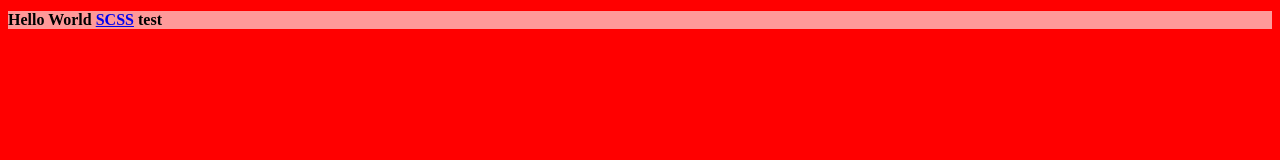
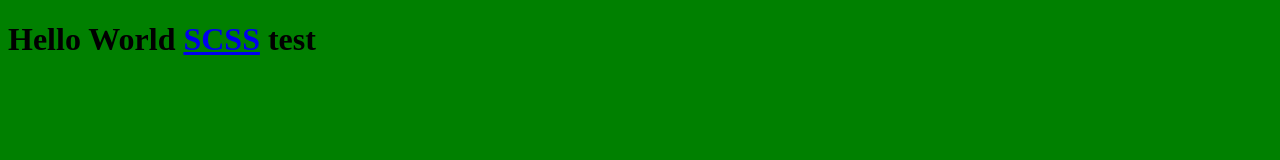
Before and after one commit to mondai40/SASSPractice, a website: page index.html in a window 1280 px wide. Drawn offline with Linux system fonts and the light colour scheme.

Commit message:
learnt how to use @if

```diff
--- a/scss/style.scss
+++ b/scss/style.scss
@@ -1,10 +1,11 @@
-$brandColor: rgba(255, 0, 0);
-$baseFontSize: 16px;
+$x: 19;
 
 body {
-    background: $brandColor;
-    h1 {
-        background: lighten($brandColor, 30%);
-        font-size: $baseFontSize;
+    @if $x >= 30 {
+        background-color: red;
+    } @else if $x >= 20 {
+        background-color: blue;
+    } @else {
+        background-color: green;
     }
 }
```
Also changed, not shown: css/style.css, 1 other file.
